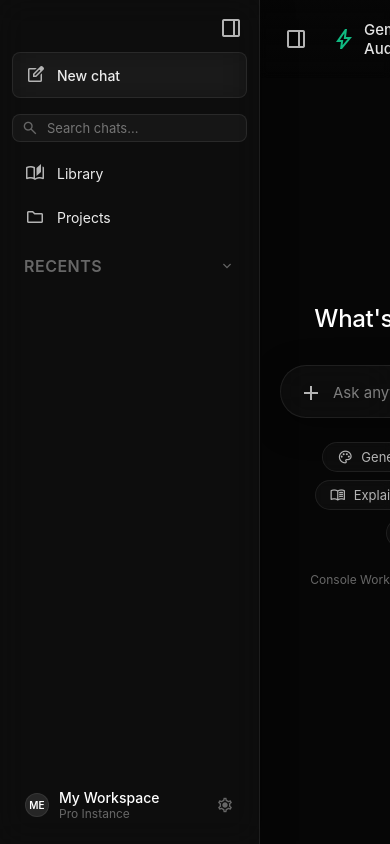
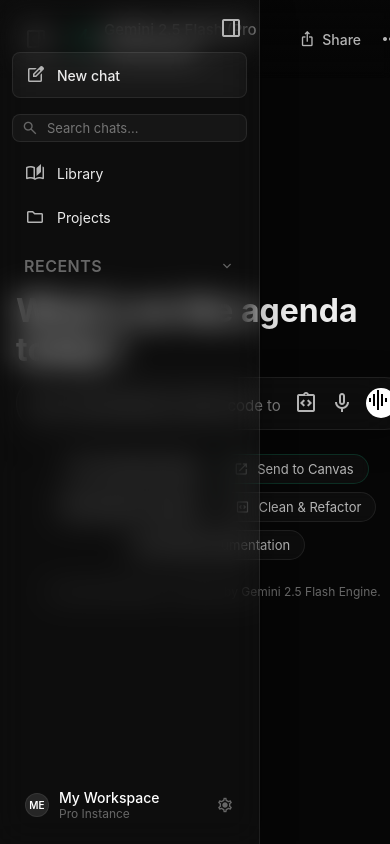
Before and after one commit to juveriyaa260-dot/gemini-workstation, a Flask app: page / in a window 390 px wide. Run offline with Flask 3, Linux system fonts and the light colour scheme; some libraries are stand-ins or nearby versions.

Commit message:
Update style.css

```diff
--- a/static/style.css
+++ b/static/style.css
@@ -36,8 +36,17 @@ body {
     justify-content: space-between;
     border-right: 1px solid var(--glass-border);
     box-shadow: var(--glass-shadow);
-    transition: all 0.25s cubic-bezier(0.4, 0, 0.2, 1);
+    transition: width 0.25s cubic-bezier(0.4, 0, 0.2, 1), padding 0.25s ease, border-color 0.25s ease, transform 0.25s cubic-bezier(0.4, 0, 0.2, 1);
     z-index: 20;
+}
+
+/* Sidebar collapsed state (desktop default behavior) */
+.sidebar.collapsed {
+    width: 0px;
+    padding-left: 0px;
+    padding-right: 0px;
+    overflow: hidden;
+    border-right: 1px solid transparent;
 }
 
 .sidebar-top {
@@ -308,7 +317,7 @@ body {
 .sidebar-toggle-btn {
     color: #b4b4b4;
     cursor: pointer;
-    display: none;
+    display: block; /* Enabled by default to handle collapsed interactions */
     font-size: 22px;
 }
 
@@ -367,18 +376,6 @@ body {
 
 .content-container.chatting-mode {
     justify-content: flex-end;
-}
-
-.welcome {
-    text-align: center;
-    margin-bottom: 24px;
-}
-
-.welcome h1 {
-    font-size: 24px;
-    font-weight: 500;
-    color: #fff;
-    letter-spacing: -0.3px;
 }
 
 #messages {
@@ -1258,3 +1255,48 @@ body {
     --glass-blur: blur(16px);
     --glass-shadow: 0 8px 32px 0 rgba(0, 0, 0, 0.37);
 }
+
+
+/* --- MOBILE LAYOUT OVERRIDES & RESPONSIVE RULES --- */
+@media (max-width: 768px) {
+    .sidebar {
+        position: fixed;
+        left: 0;
+        top: 0;
+        bottom: 0;
+        height: 100vh;
+        width: 260px;
+        transition: transform 0.25s cubic-bezier(0.4, 0, 0.2, 1);
+        z-index: 99; /* Pop above main content views */
+    }
+
+    /* Convert width compression into a clean translate shift for mobile slider menus */
+    .sidebar.collapsed {
+        width: 260px !important;
+        padding: 12px !important;
+        transform: translateX(-100%);
+        border-right: none;
+    }
+
+    .sidebar-toggle-btn {
+        display: block !important;
+    }
+
+    .content-container {
+        padding-left: 16px;
+        padding-right: 16px;
+    }
+
+    .modal-content {
+        width: 92%;
+        max-height: 85vh;
+        margin: 10px;
+        padding: 18px;
+    }
+
+    .setting-row:not([style*="flex-direction: column"]) {
+        flex-direction: column !important;
+        align-items: flex-start !important;
+        gap: 10px;
+    }
+}
```
